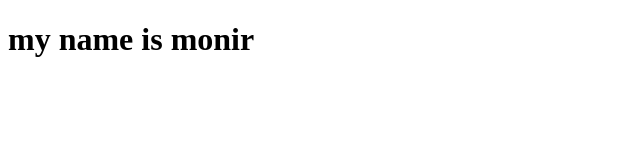
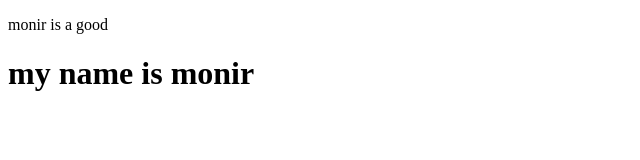
Before and after one commit to itmonir2020/my-wab, a plain HTML site: page index.html in a window 1280 px wide. Shown: the whole page, without its empty margins (0-640 px from the left). Drawn offline with Linux system fonts and the light colour scheme.

Commit message:
Update index.html

```diff
--- a/index.html
+++ b/index.html
@@ -7,6 +7,9 @@
     <title>Document</title>
 </head>
 <body>
+
+
+    <p>monir is  a good </p>
     <h1>my name is monir </h1>
 
 </body>
```
